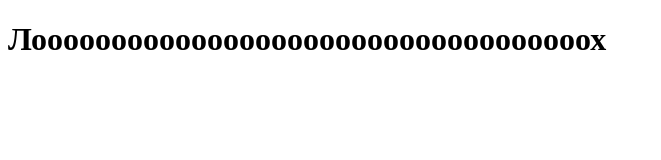
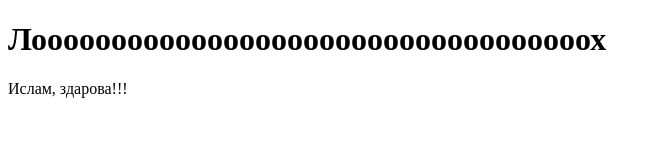
Before and after one commit to Traben10/Traben.github.io, a plain HTML site: page index.html in a window 1280 px wide. Shown: the whole page, without its empty margins (0-661 px from the left). Drawn offline with Linux system fonts and the light colour scheme.

Commit message:
Update index.html

```diff
--- a/index.html
+++ b/index.html
@@ -6,5 +6,6 @@
 </head>
 <body>
 <h1>Лооооооооооооооооооооооооооооооооооох</h1>
+<p>Ислам, здарова!!!</p>
 </body>
 </html>
```
